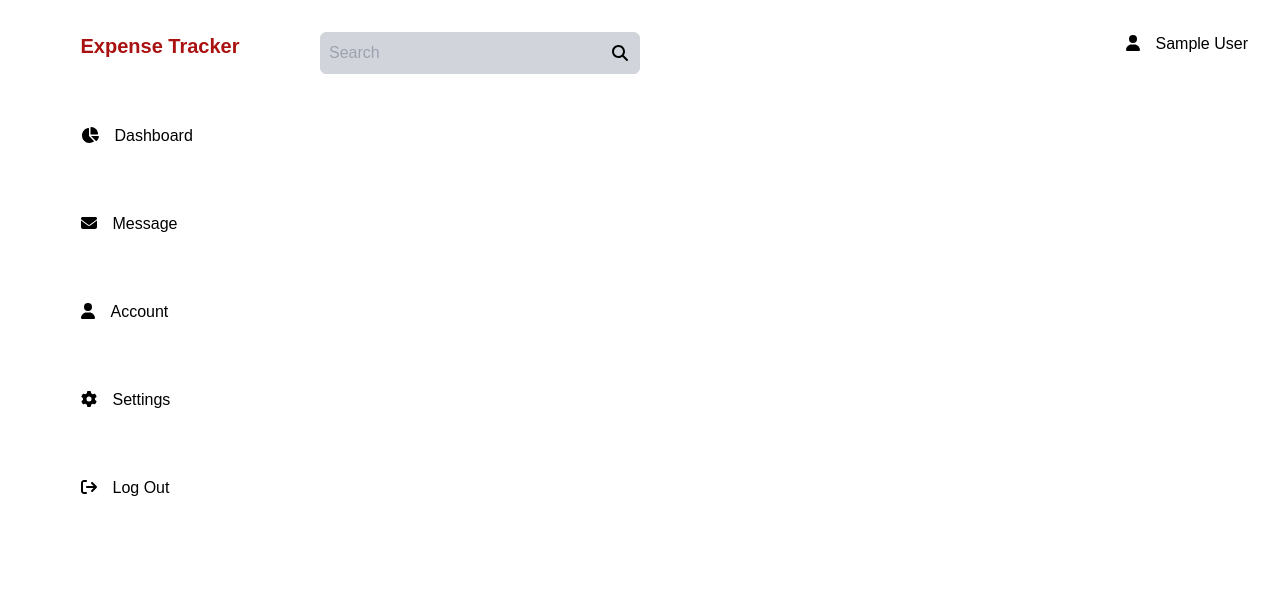
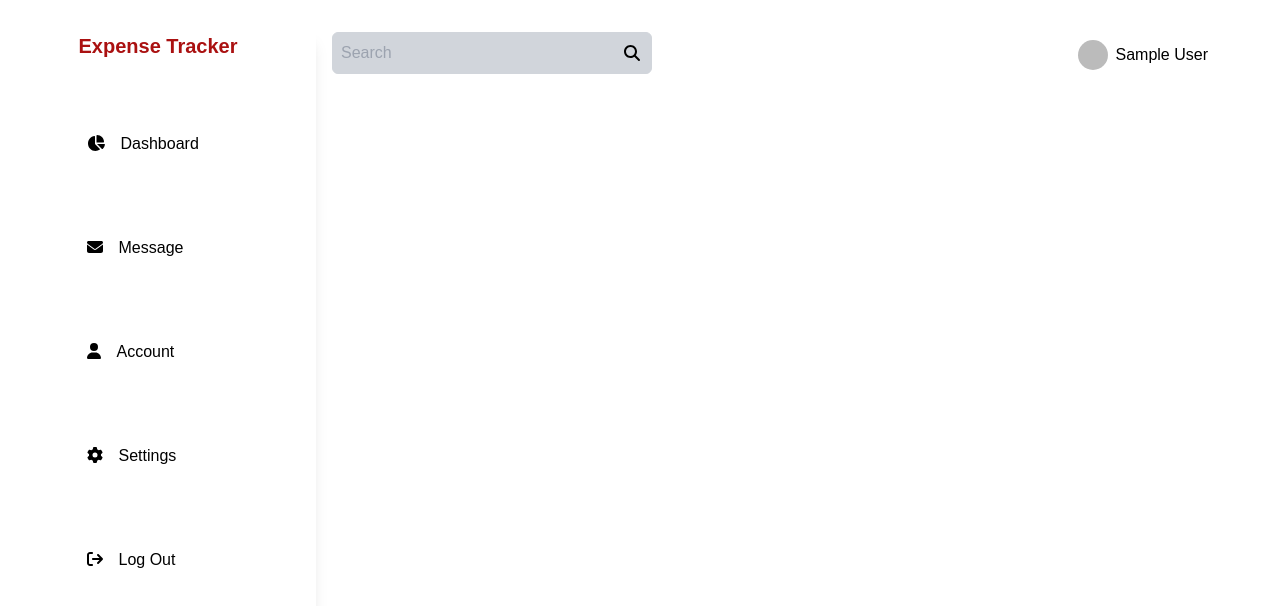
Before and after one commit to SarojWasti/expense-tracker, a React (Vite) app: page /dashboard in a window 1280 px wide. Shown: the top 606 px of the page. Built offline with nearby package versions, Linux system fonts and the light colour scheme; no server answers; sample sign-in values are in the browser's storage.

Commit message:
remove boilerplate auth code, add firestore dependencies

```diff
--- a/index.html
+++ b/index.html
@@ -2,7 +2,6 @@
 <html lang="en">
   <head>
     <meta charset="UTF-8" />
-    <link rel="icon" type="image/svg+xml" href="/vite.svg" />
     <link rel="stylesheet" href="https://use.fontawesome.com/releases/v5.12.0/css/all.css">
     <meta name="viewport" content="width=device-width, initial-scale=1.0" />
     <title>Expense Tracker</title>
--- a/package.json
+++ b/package.json
@@ -15,6 +15,7 @@
     "firebase": "^10.13.2",
     "react": "^18.3.1",
     "react-dom": "^18.3.1",
+    "react-firebase-hooks": "^5.1.1",
     "react-router-dom": "^6.26.2"
   },
   "devDependencies": {
--- a/src/App.jsx
+++ b/src/App.jsx
@@ -2,23 +2,16 @@ import './assets/Index.css';
 import { BrowserRouter as Router, Routes, Route, Navigate } from 'react-router-dom';
 import Login from './components/Login ';
 import Dashboard from './Dashboard';
-import { useEffect, useState } from 'react';
-import { onAuthStateChanged } from 'firebase/auth';
 import { auth } from './services/firebase';
+import { useAuthState } from 'react-firebase-hooks/auth';
 
 
 function App() {
-  const [user,setUser] = useState(null);
-  const [load, setLoad] = useState(true)
-  useEffect(()=>{
-    const unsub = onAuthStateChanged(auth,(user)=>{
-      setUser(user);
-      setLoad(false);
-    })
-    return ()=> unsub();
-  },[])
+  const [user,load] = useAuthState(auth);
   if(load){
-    <div>Loading...</div>
+    return(
+      <div>Loading....</div>
+    );
   }
   return (
     <>
--- a/src/assets/Index.css
+++ b/src/assets/Index.css
@@ -23,7 +23,11 @@
   @apply text-center
 }
 .custom-list{
-  @apply flex items-center justify-between
+  @apply flex items-center transition-all duration-300 justify-between px-2 py-2
+}
+.custom-list:hover{
+  @apply ease-in-out pl-2 pr-1
+  bg-gray-200 shadow-lg cursor-pointer rounded-lg
 }
 .searchThis{
   @apply bg-gray-300 rounded-md focus:outline-none
--- a/src/components/Home.jsx
+++ b/src/components/Home.jsx
@@ -1,17 +1,29 @@
-import { faSearch, faUser } from '@fortawesome/free-solid-svg-icons';
+import { faSearch } from '@fortawesome/free-solid-svg-icons';
 import { FontAwesomeIcon } from '@fortawesome/react-fontawesome';
-import React, { useEffect, useState } from 'react';
 
-const Home = ({user}) => {
+const Home = ({ user }) => {
+  const userName = user.displayName;
+  const email = user.email;
+  const emailVerified = user.emailVerified;
+  const photo = user?.photoURL;
+  const displayUserInfo = () => {
+    alert(`
+      User Name: ${userName}
+      User Email: ${email}
+      Email Verified: ${emailVerified}
+      `);
+  };
+
   return (
-      <div className="w-3/4 bg-white">
-        <div className="userIcon relative">
-          <span className="absolute right-8 space-x-4">
-            <span>
-              <FontAwesomeIcon icon={faUser}/>
-            </span>
+    <div className="w-3/4 bg-white top-1 ml-4">
+
+      <div className="userIcon float-right mr-[4rem]">
+        <button className="p-2" onClick={() => displayUserInfo()}>
+          <span className="space-x-2 flex items-center">
+            <img className="rounded-2xl" src={photo} height={30} width={30} />
             <span>{user.displayName}</span>
           </span>
+        </button>
       </div>
       <div className="relative w-full max-w-xs">
         <input
--- a/src/components/Sidebar.jsx
+++ b/src/components/Sidebar.jsx
@@ -1,7 +1,7 @@
 import React from 'react';
 import { FontAwesomeIcon } from '@fortawesome/react-fontawesome';
 import { faChartPie, faCog, faEnvelope, faSignOut, faUser } from '@fortawesome/free-solid-svg-icons';
-import { useNavigate } from 'react-router-dom';
+import { Navigate, useNavigate } from 'react-router-dom';
 import { signOut } from 'firebase/auth';
 import { auth } from '../services/firebase';
 
@@ -18,13 +18,13 @@ const Sidebar = () => {
         }
     }
     return (
-        <div className="w-1/4 flex items-center justify-center">
-            <div className="text-center">
+        <div className="w-1/4 flex items-center justify-center shadow-lg pb-[10rem]">
+            <div>
                 <h2 className="text-xl font-bold text-customRed">Expense Tracker</h2>
                 <div className="mt-16">
                     <ul className="space-y-16 list-none">
                         <li className="custom-list">
-                            <a href="#" className="flex items-center justify-center">
+                            <a href="/">
                                 <span className="custom-icon">
                                     <FontAwesomeIcon icon={faChartPie} />
                                 </span>
@@ -32,7 +32,7 @@ const Sidebar = () => {
                             </a>
                         </li>
                         <li className="custom-list">
-                            <a href="#" className="flex items-center justify-center">
+                            <a href="#">
                                 <span className="custom-icon">
                                     <FontAwesomeIcon icon={faEnvelope} />
                                 </span>
@@ -40,7 +40,7 @@ const Sidebar = () => {
                             </a>
                         </li>
                         <li className="custom-list">
-                            <a href="#" className="flex items-center justify-center">
+                            <a href="#">
                                 <span className="custom-icon">
                                     <FontAwesomeIcon icon={faUser} />
                                 </span>
@@ -48,7 +48,7 @@ const Sidebar = () => {
                             </a>
                         </li>
                         <li className="custom-list">
-                            <a href="#" className="flex items-center justify-center">
+                            <a href="#">
                                 <span className="custom-icon">
                                     <FontAwesomeIcon icon={faCog} />
                                 </span>
@@ -56,7 +56,7 @@ const Sidebar = () => {
                             </a>
                         </li>
                         <li className="custom-list">
-                            <a className="flex items-center justify-center cursor-pointer" onClick={()=>logOut()} href="#">
+                            <a className="  cursor-pointer" onClick={()=>logOut()} href="#">
                                 <span className="custom-icon">
                                     <FontAwesomeIcon icon={faSignOut} />
                                 </span>
--- a/src/services/firebase.jsx
+++ b/src/services/firebase.jsx
@@ -1,13 +1,10 @@
-// Import the functions you need from the SDKs you need
 import { initializeApp } from 'firebase/app';
 import { getAuth } from 'firebase/auth';
 import { GoogleAuthProvider, signInWithPopup } from 'firebase/auth';
-import { getFirestore } from 'firebase/firestore';
-// TODO: Add SDKs for Firebase products that you want to use
-// https://firebase.google.com/docs/web/setup#available-libraries
+import { collection, getFirestore } from 'firebase/firestore';
+import { useCollectionData } from 'react-firebase-hooks/firestore';
 
-// Your web app's Firebase configuration
-// For Firebase JS SDK v7.20.0 and later, measurementId is optional
+
 const firebaseConfig = {
   apiKey: "AIzaSyAOpgPshdmUzK1XjEfW43QgqHcD3Xneoyw",
   authDomain: "expensetracker-56e23.firebaseapp.com",
@@ -23,6 +20,6 @@ const app = initializeApp(firebaseConfig);
 
 // Auth and DB Services
 const auth = getAuth(app);
-const db = getFirestore(app);
+const firestore = getFirestore(app);
 const provider = new GoogleAuthProvider();
-export { auth, db, provider, signInWithPopup };
+export { auth, firestore, provider, signInWithPopup };
```
Also changed, not shown: 1 other file (tests, documents, lock files or other folders). Lines whose indentation alone changed are shown as unchanged.
